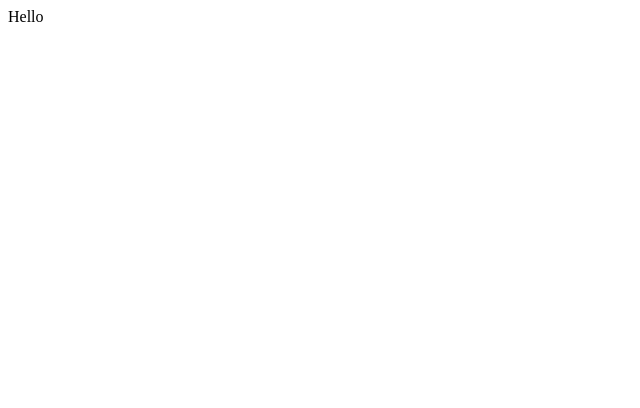
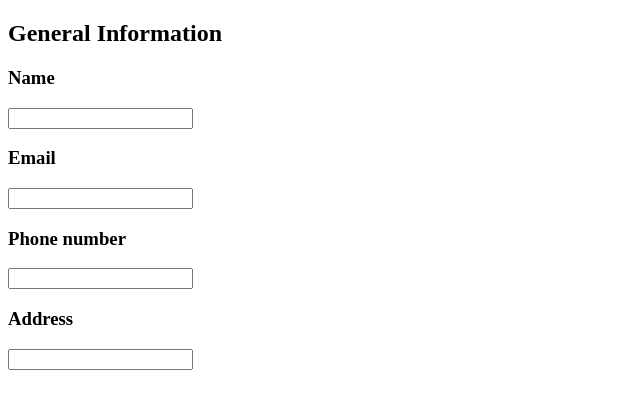
Before and after one commit to esb-11/CV-Generator, a React (Vite) app: page / in a window 1280 px wide. Shown: the top 408 px of the page, without its empty margins (0-640 px from the left). Built offline with nearby package versions, Linux system fonts and the light colour scheme.

Commit message:
feat: add general info form

```diff
--- a/src/App.jsx
+++ b/src/App.jsx
@@ -1,12 +1,22 @@
-import { useState } from 'react'
-import './App.css'
+import { useState } from "react";
+import "./App.css";
+import CVForm from "./components/CVForm";
 
 function App() {
+  const [info, setInfo] = useState({});
+
+  function onChange(e) {
+    const { key } = e.target.dataset;
+    const newInfo = { ...info };
+    newInfo[key] = e.target.value;
+    setInfo(newInfo);
+  }
+
   return (
     <>
-      <div>Hello</div>
+      <CVForm onChange={onChange}></CVForm>
     </>
-  )
+  );
 }
 
-export default App
+export default App;
--- /dev/null
+++ b/src/components/CVForm.jsx
@@ -0,0 +1,11 @@
+import GeneralInfoSection from "./CVForm/GeneralInfoSection";
+
+function CVForm({ onChange }) {
+  return (
+    <>
+      <GeneralInfoSection onChange={onChange}></GeneralInfoSection>
+    </>
+  );
+}
+
+export default CVForm;
--- /dev/null
+++ b/src/components/CVForm/GeneralInfoSection.jsx
@@ -0,0 +1,39 @@
+import InputText from "./InputText";
+
+function GeneralInfoSection({ name, email, phoneNumber, address, onChange }) {
+  return (
+    <form className="general-info">
+      <h2>General Information</h2>
+      <InputText
+        id={"cv-name"}
+        title={"Name"}
+        value={name}
+        onChange={onChange}
+        dataKey={"name"}
+      ></InputText>
+      <InputText
+        id={"cv-email"}
+        title={"Email"}
+        value={email}
+        onChange={onChange}
+        dataKey={"email"}
+      ></InputText>
+      <InputText
+        id={"cv-phone-number"}
+        title={"Phone number"}
+        value={phoneNumber}
+        onChange={onChange}
+        dataKey={"phoneNumber"}
+      ></InputText>
+      <InputText
+        id={"cv-address"}
+        title={"Address"}
+        value={address}
+        onChange={onChange}
+        dataKey={"address"}
+      ></InputText>
+    </form>
+  );
+}
+
+export default GeneralInfoSection;
--- /dev/null
+++ b/src/components/CVForm/InputText.jsx
@@ -0,0 +1,19 @@
+function InputText({ id, title, value, dataKey, onChange }) {
+  return (
+    <>
+      <label htmlFor={id}>
+        <h3>{title}</h3>
+        <input
+          type="text"
+          id={id}
+          name={id}
+          value={value}
+          onChange={onChange}
+          data-key={dataKey}
+        />
+      </label>
+    </>
+  );
+}
+
+export default InputText;
```
